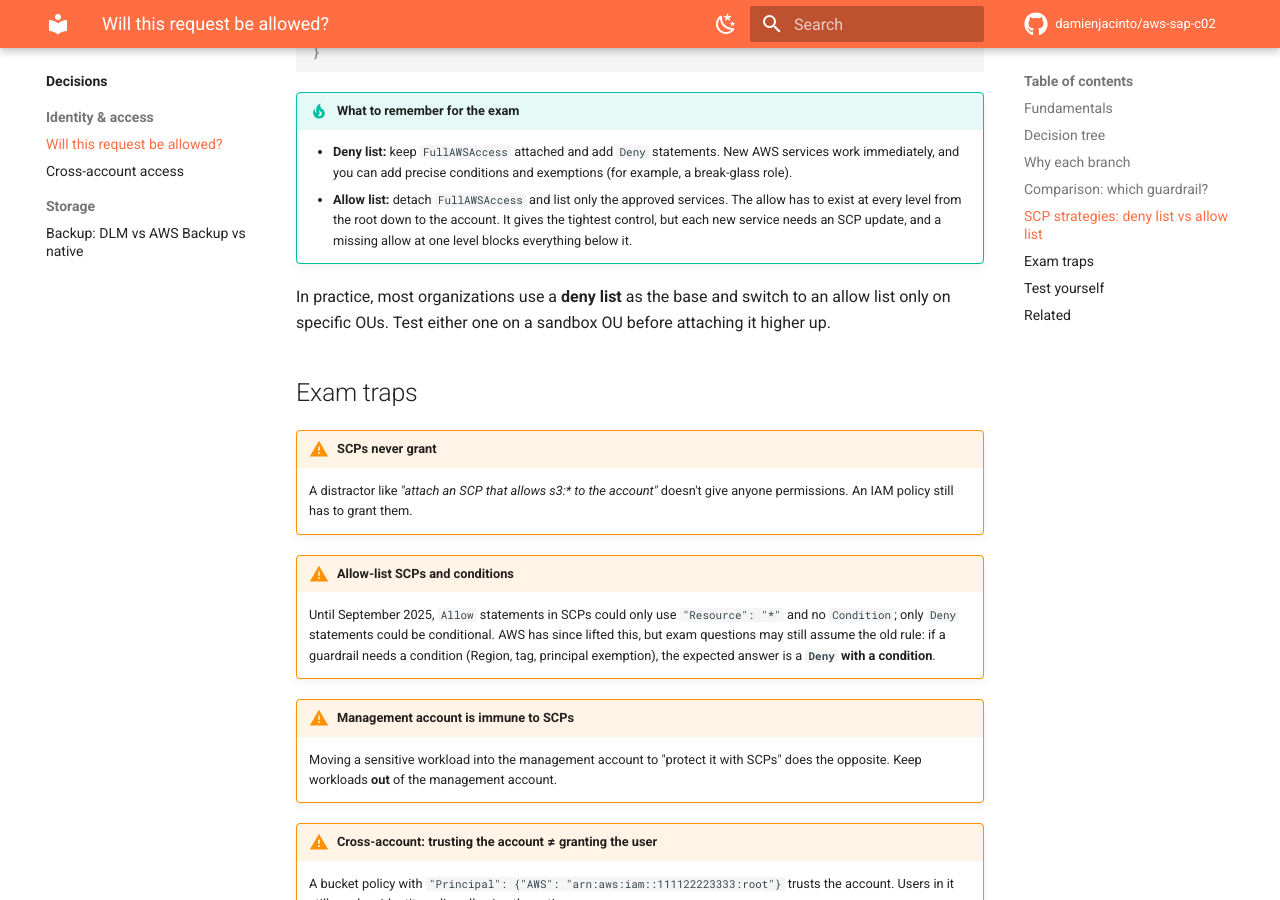
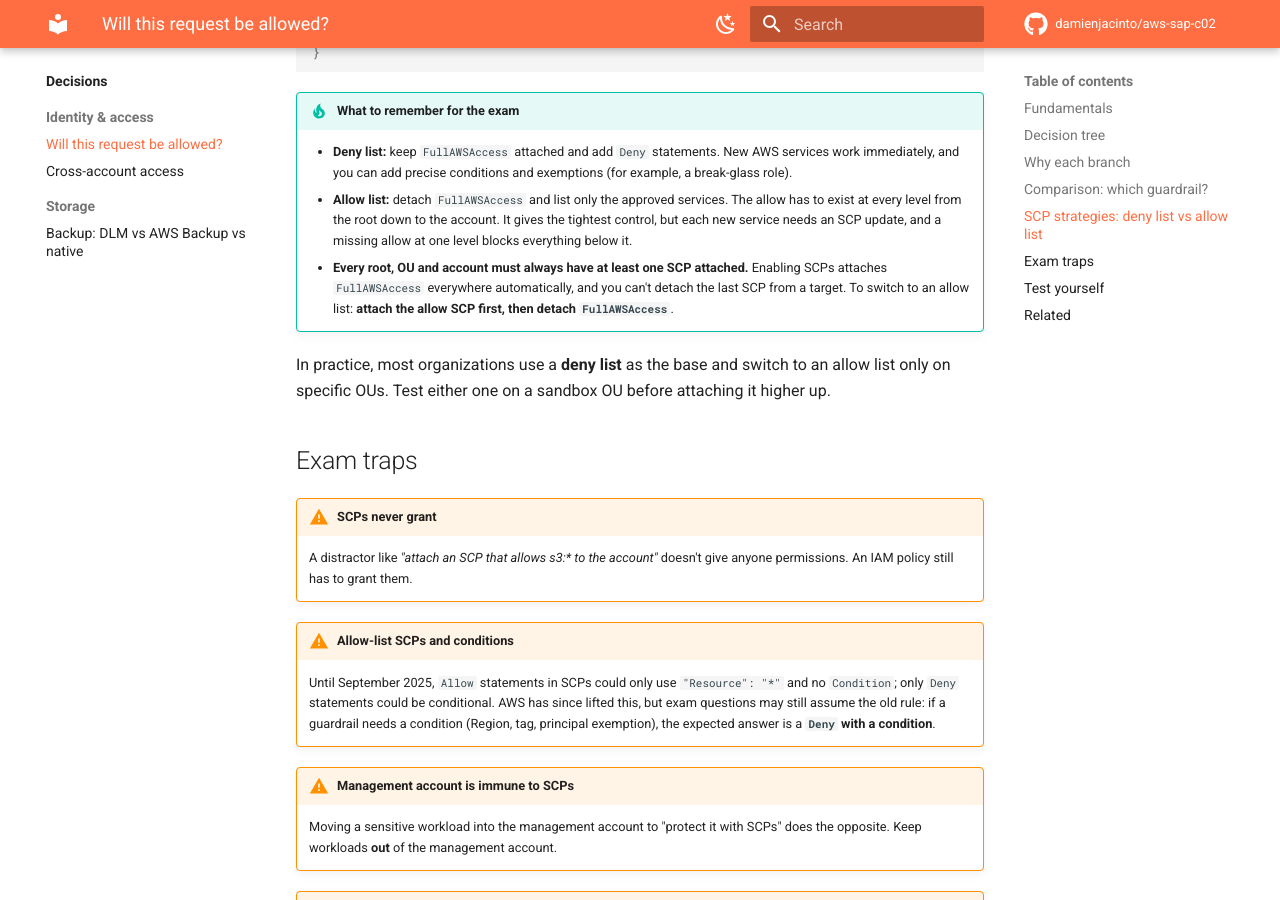
Before and after one commit to damienjacinto/aws-sap-c02, an MkDocs documentation site: the page built from docs/decisions/identity/policy-evaluation.md, in a window 1280 px wide and 900 px high, scrolled down 4524 px. Built offline with MkDocs 1.6.1 and Material for MkDocs 9.7.7, drawn with Linux system fonts in a browser that asks for light colours; comment, search, counter and statistics services are not loaded.

Commit message:
docs(identity): note that every SCP target needs at least one policy
Co-Authored-By: Claude Opus 5.5 <noreply@anthropic.com>

```diff
--- a/docs/decisions/identity/policy-evaluation.md
+++ b/docs/decisions/identity/policy-evaluation.md
@@ -109,6 +109,7 @@ flowchart TD
 !!! tip "What to remember for the exam"
     - **Deny list:** keep `FullAWSAccess` attached and add `Deny` statements. New AWS services work immediately, and you can add precise conditions and exemptions (for example, a break-glass role).
     - **Allow list:** detach `FullAWSAccess` and list only the approved services. The allow has to exist at every level from the root down to the account. It gives the tightest control, but each new service needs an SCP update, and a missing allow at one level blocks everything below it.
+    - **Every root, OU and account must always have at least one SCP attached.** Enabling SCPs attaches `FullAWSAccess` everywhere automatically, and you can't detach the last SCP from a target. To switch to an allow list: **attach the allow SCP first, then detach `FullAWSAccess`**.
 
 In practice, most organizations use a **deny list** as the base and switch to an allow list only on specific OUs. Test either one on a sandbox OU before attaching it higher up.
 
```
